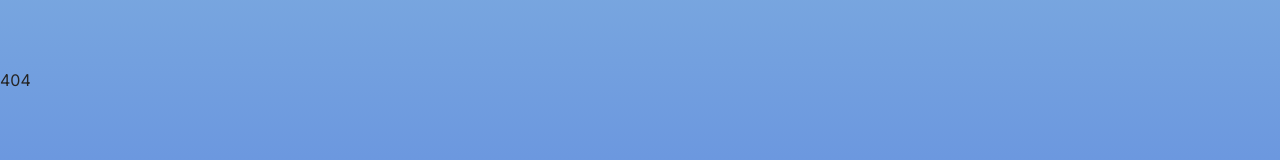
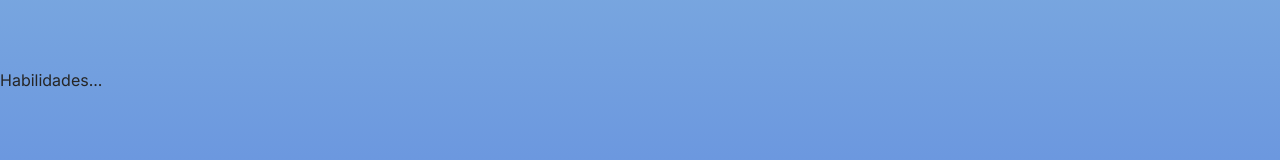
Before and after one commit to alisson2014/site-pessoal, a React (Create React App) app: page /abilities in a window 1280 px wide. Before the commit this address had no page. Shown: the part 332-492 px from the top of the page. Built offline with nearby package versions, Linux system fonts and the light colour scheme.

Commit message:
feat: criando rotas

```diff
--- /dev/null
+++ b/src/pages/Abilities/index.tsx
@@ -0,0 +1,7 @@
+const Abilities = () => {
+  return (
+    <div>Habilidades...</div>
+  );
+};
+
+export default Abilities;
--- /dev/null
+++ b/src/pages/About/index.tsx
@@ -0,0 +1,7 @@
+const About = () => {
+  return (
+    <div>Sobre...</div>
+  );
+};
+
+export default About
--- /dev/null
+++ b/src/pages/Projects/index.tsx
@@ -0,0 +1,7 @@
+const Projects = () => {
+  return (
+    <div>Projetos</div>
+  );
+};
+
+export default Projects;
--- /dev/null
+++ b/src/pages/index.tsx
@@ -0,0 +1,11 @@
+import Home from "./Home";
+import About from "./About";
+import Abilities from "./Abilities";
+import Projects from "./Projects";
+
+export {
+  Home,
+  About,
+  Abilities,
+  Projects
+}
--- a/src/routes.tsx
+++ b/src/routes.tsx
@@ -1,11 +1,15 @@
 import { Routes, Route } from "react-router-dom";
-import Home from "./pages/Home";
+import { Abilities, About, Home, Projects } from "./pages";
 
 const AppRouter = () => {
   return (
     <Routes>
       <Route path="*" element={<div>404</div>} />
       <Route path="/" element={<Home />} />
+      <Route path="/home" element={<Home />} />
+      <Route path="/about" element={<About />} />
+      <Route path="/projects" element={<Projects />} />
+      <Route path="/abilities" element={<Abilities />} />
     </Routes>
   );
 };
```
